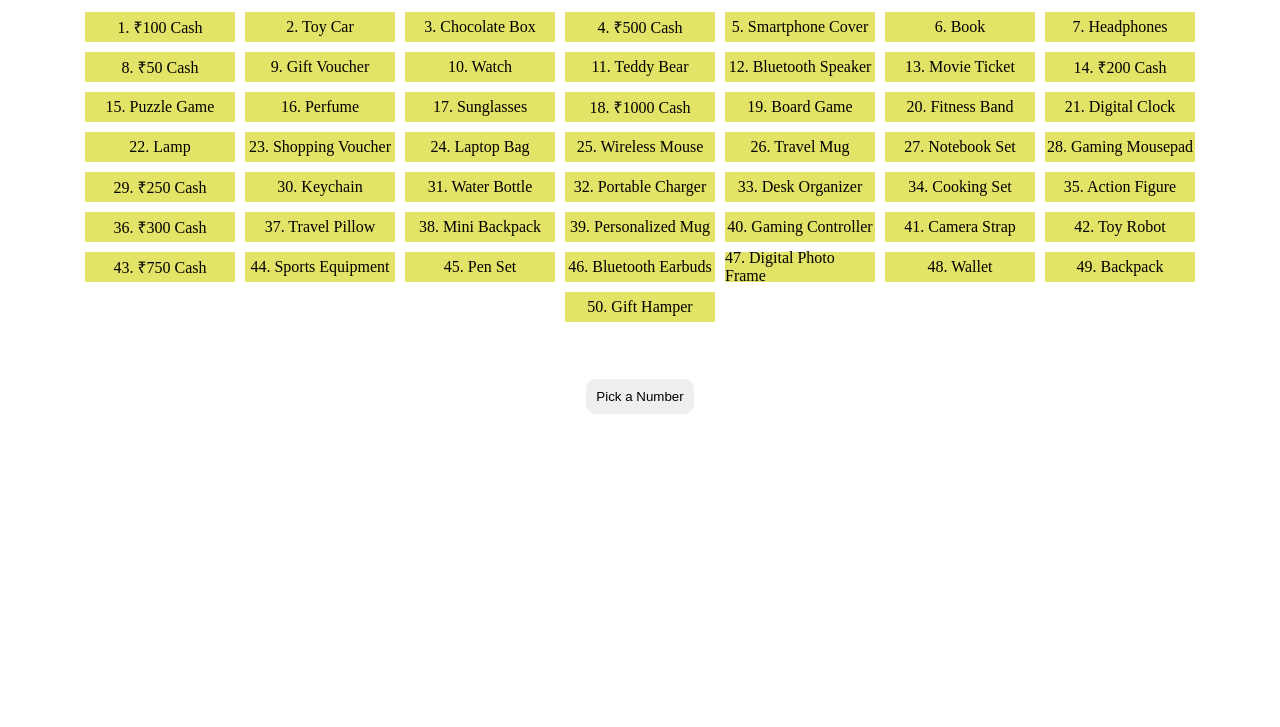
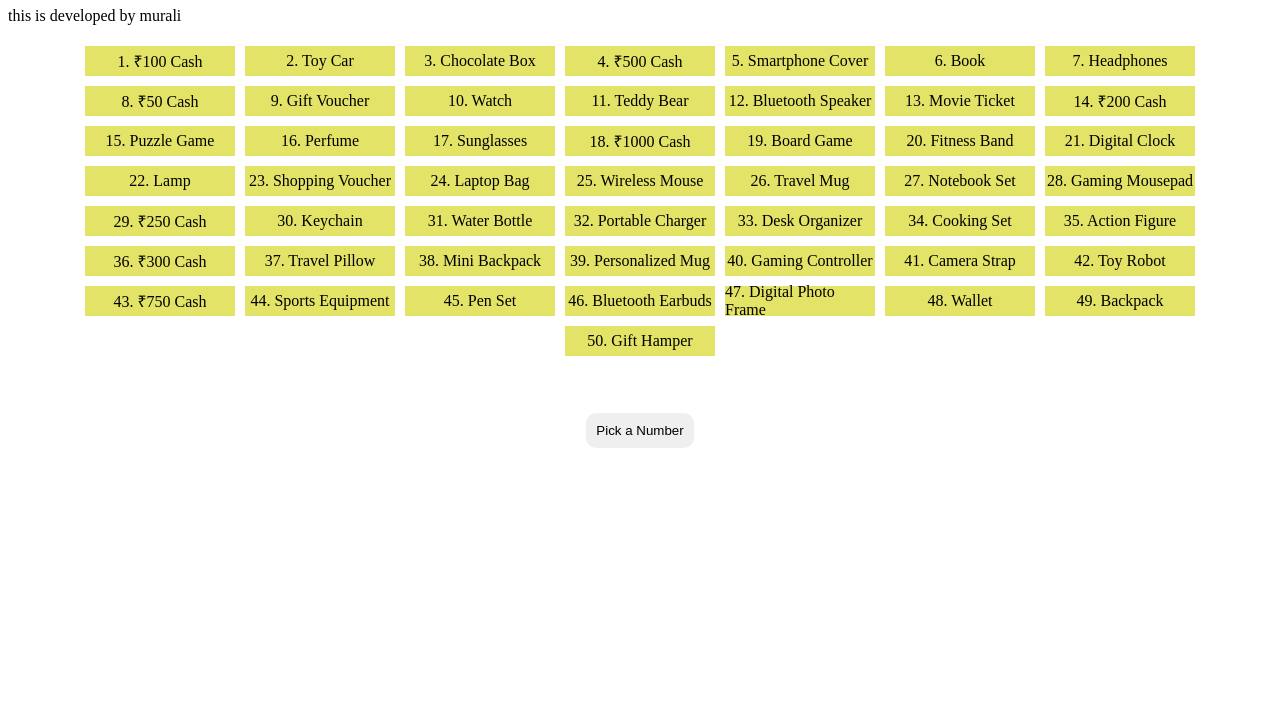
Before and after one commit to Balagam-Murali-Krishna/lottery-game, a plain HTML site: page index.html in a window 1280 px wide. Shown: the part 73-800 px from the top of the page. Drawn offline with Linux system fonts and the light colour scheme.

Commit message:
add description

```diff
--- a/index.html
+++ b/index.html
@@ -8,6 +8,7 @@
 </head>
 <body>
     <h1 class="heading">Online Lottery Game</h1>
+    <p>this is developed by murali</p>
     <div class="img">
         <div class="lottery-sheet-container" id="LotterySheetContainer">
 
```
